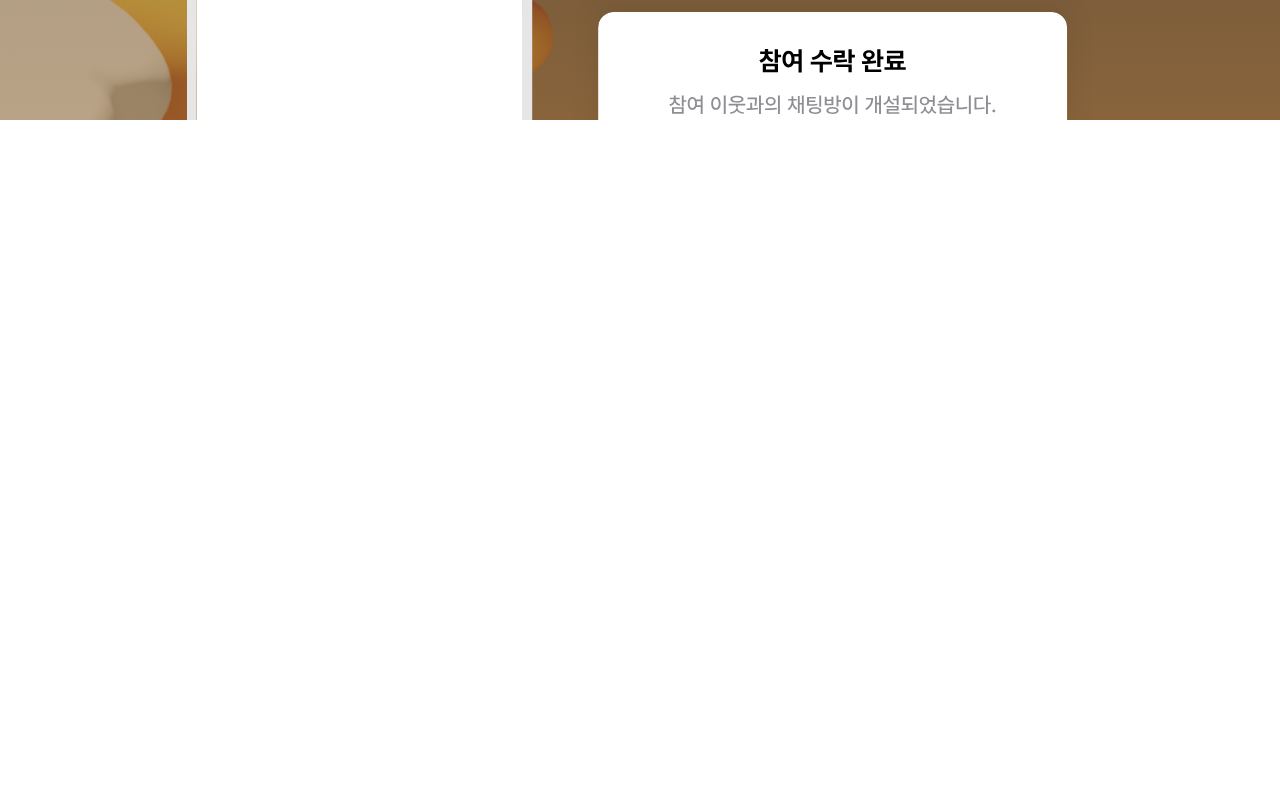
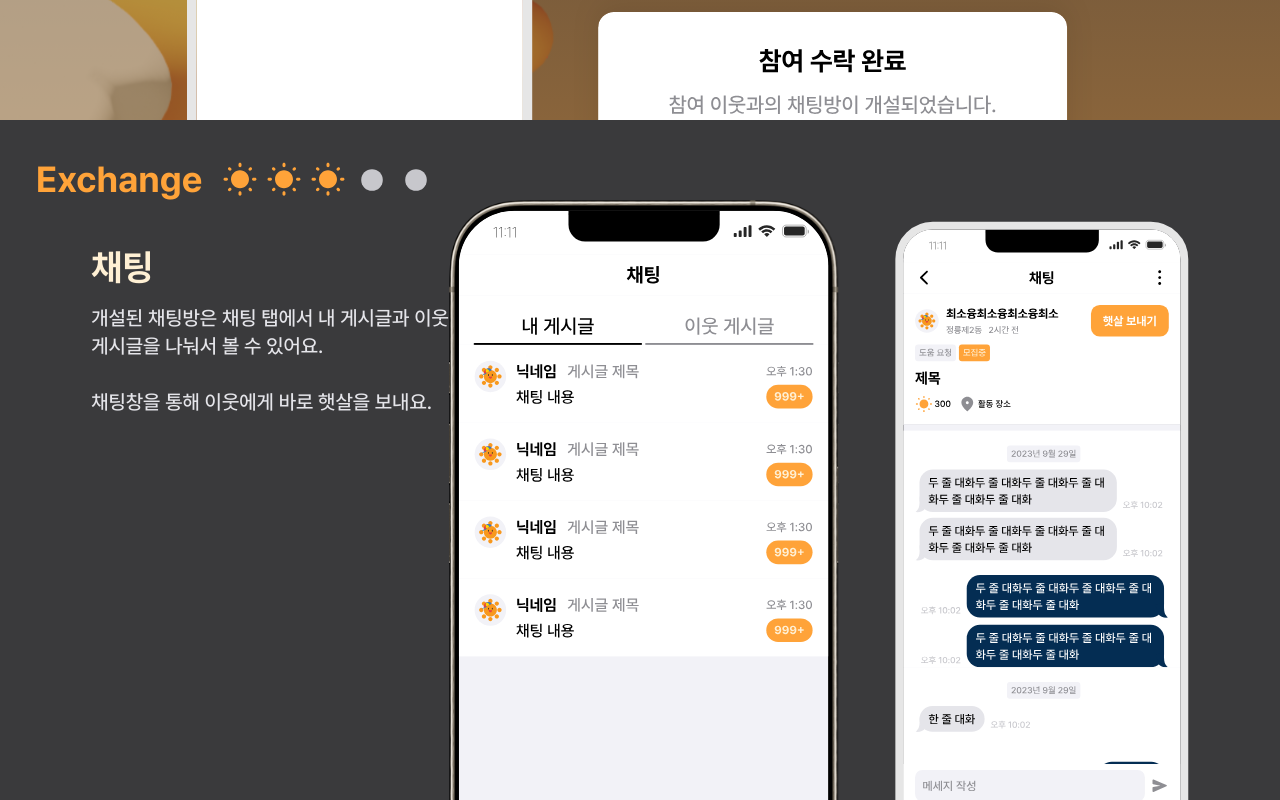
Before and after one commit to EUM-kmu/EUM-Intro, a React (Vite) app: page / in a window 1280 px wide. Shown: the part 5540-6340 px from the top of the page. Before the commit the page ends 5660 px from the top, so only its background shows below. Built offline with nearby package versions, Linux system fonts and the light colour scheme.

Commit message:
feat: `Screen 10` UI 임시 배치

```diff
--- a/src/pages/Main/index.jsx
+++ b/src/pages/Main/index.jsx
@@ -12,6 +12,7 @@ import infoSunlightCard from "../../assets/info_sunlight_card.svg";
 import infoSunlightExchange from "../../assets/info_sunlight_exchange.svg";
 import infoPost from "../../assets/info_post.svg";
 import infoParticipation from "../../assets/info_participation.svg";
+import infoChat from "../../assets/info_chat.svg";
 import sun3d from "../../assets/sun_3d.svg";
 
 const Main = () => {
@@ -179,6 +180,42 @@ const Main = () => {
           src={sun3d}
         />
       </div>
+
+      {/** Screen 10 */}
+      <div className="flex flex-col w-screen h-[380px] sm:h-screen items-center bg-[#3A3A3C]">
+        {/** Navigator */}
+        <div className="flex w-screen contents-start font-2xl font-bold gap-2 sm:gap-5 items-center max-w-7xl pl-5 sm:pl-9 pt-3 sm:pt-10 z-10">
+          <p className="text-xs sm:text-4xl font-bold text-[#FFA339]">
+            Exchange
+          </p>
+          <div className="flex sm:gap-2">
+            <img className="w-5 sm:w-9" src={filled} />
+            <img className="w-5 sm:w-9" src={filled} />
+            <img className="w-5 sm:w-9" src={filled} />
+            <img className="w-5 sm:w-9" src={empty} />
+            <img className="w-5 sm:w-9" src={empty} />
+          </div>
+        </div>
+
+        {/** Row Flex Box */}
+        {/** Screen 3의 Row Flex Box와 동일한 방법으로 처리할 예정 */}
+        <div className="flex">
+          <div className="flex flex-col">
+            <p className="text-xl sm:text-4xl text-[#FFF0D4] font-bold z-10 pb-1 sm:pb-4 pt-5 sm:pt-12">
+              채팅
+            </p>
+            <p className="text-xs sm:text-xl font-medium text-[#E5E5EA]">
+              개설된 채팅방은 채팅 탭에서 내 게시글과 이웃
+              <br />
+              게시글을 나눠서 볼 수 있어요.
+            </p>
+            <p className="text-xs sm:text-xl font-medium text-[#E5E5EA] pt-4 sm:pt-7">
+              채팅창을 통해 이웃에게 바로 햇살을 보내요.
+            </p>
+          </div>
+          <img className="w-[208px] sm:w-[740px]" src={infoChat} />
+        </div>
+      </div>
     </>
   );
 };
```
Also changed, not shown: src/assets/info_chat.svg (added).
